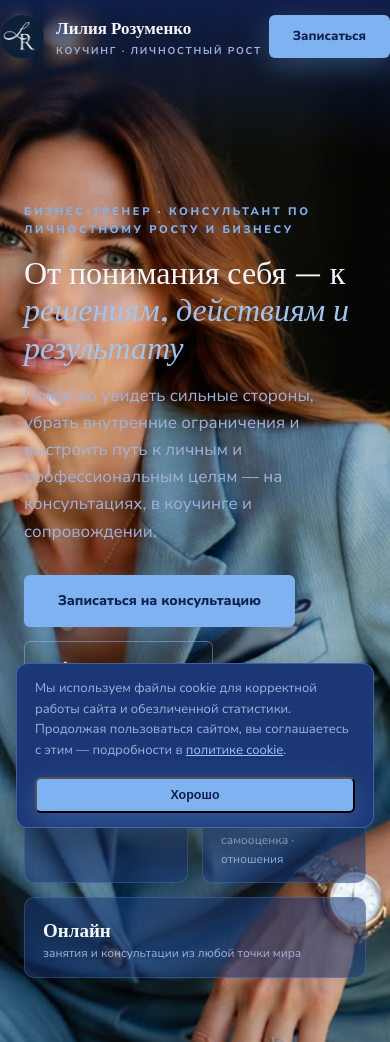
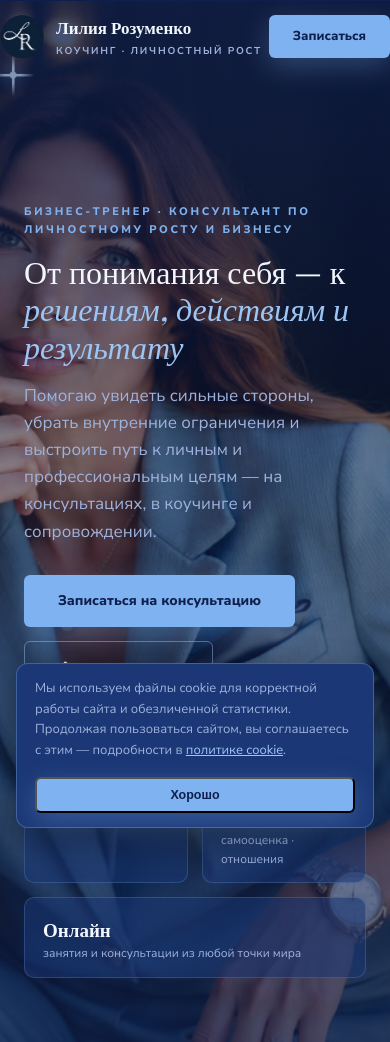
Before and after one commit to LALUNA007/lilia-site, a plain HTML site: page index.html in a window 390 px wide. Shown: the top 1042 px of the page. Drawn offline with nearby package versions, Linux system fonts and the light colour scheme; a web font is replaced by a local one.

Commit message:
Add files via upload

```diff
--- a/index.html
+++ b/index.html
@@ -95,7 +95,16 @@ header {
   .hero { background-position: 72% center; }
 }
 .hero-text { max-width: 55%; padding-left: 22pt; position: relative; z-index: 1; }
-@media (max-width: 860px) { .hero-text { max-width: 100%; padding: 0 24px; } }
+@media (max-width: 860px) {
+  .hero-text { max-width: 100%; padding: 0 24px; }
+}
+@media (max-width: 640px) {
+  /* лёгкое затемнение фото — только на телефонах, чтобы текст читался */
+  .hero::before {
+    height: 100%;
+    background: linear-gradient(180deg, rgba(15, 31, 77, .80), rgba(15, 31, 77, .45) 45%, rgba(15, 31, 77, .70));
+  }
+}
 .hero h1 { font-size: clamp(32px, 5.2vw, 52px); line-height: 1.16; margin-bottom: 18px; }
 .hero h1 em { font-style: italic; color: var(--accent-light); }
 .hero .sub { color: var(--muted); font-size: 17px; max-width: 480px; margin-bottom: 30px; }
@@ -238,6 +247,40 @@ footer a:hover { color: var(--accent-light); }
 .cookie-bar[hidden] { display: none; }
 @media (max-width: 640px) { .cookie-bar .btn { width: 100%; text-align: center; } }
 
+/* ---------- полярная звезда ---------- */
+.star-wrap {
+  position: fixed; left: 40pt; top: 90px; z-index: 5; pointer-events: none;
+}
+@media (max-width: 1239px) {
+  /* на узких экранах звезда меньше — умещается в боковом поле 24px и не наезжает на текст */
+  .star-wrap { left: 8px; top: 70px; }
+  .star { width: 6px; height: 6px; opacity: .9; }
+  .star::before { width: 2px; height: 18px; }
+  .star::after { width: 18px; height: 2px; }
+}
+.star {
+  position: relative; width: 10px; height: 10px; border-radius: 50%;
+  background: radial-gradient(circle, #FFFFFF 0%, #CDE4FF 45%, rgba(205, 228, 255, 0) 78%);
+  box-shadow: 0 0 18px 6px rgba(159, 197, 245, .40);
+  animation: star-pulse 3.2s ease-in-out infinite;
+}
+.star::before, .star::after {
+  content: ""; position: absolute; left: 50%; top: 50%; translate: -50% -50%; border-radius: 3px;
+}
+.star::before {
+  width: 2.5px; height: 50px;
+  background: linear-gradient(180deg, rgba(205, 228, 255, 0), #CDE4FF 32%, #CDE4FF 68%, rgba(205, 228, 255, 0));
+}
+.star::after {
+  width: 50px; height: 2.5px;
+  background: linear-gradient(90deg, rgba(205, 228, 255, 0), #CDE4FF 32%, #CDE4FF 68%, rgba(205, 228, 255, 0));
+}
+@keyframes star-pulse {
+  0%, 100% { opacity: .55; scale: .8; }
+  50% { opacity: 1; scale: 1.15; }
+}
+@media (prefers-reduced-motion: reduce) { .star { animation: none; } }
+
 /* ---------- booking calendar ---------- */
 .booking {
   margin: 32px auto 0; max-width: 760px; text-align: left;
@@ -278,6 +321,9 @@ footer a:hover { color: var(--accent-light); }
 .cal-note { font-size: 12.5px; color: var(--muted); flex: 1; min-width: 220px; }
 @media (max-width: 640px) { .booking { padding: 16px; } .cal-day { height: 34px; } }
 </style>
+
+<!-- Полярная звезда -->
+<div class="star-wrap" aria-hidden="true"><div class="star"></div></div>
 
 <header>
   <div class="wrap nav">
@@ -684,3 +730,21 @@ document.documentElement.lang = 'ru';
   updateSubmit();
 })();
 </script>
+
+<!-- Полярная звезда: спуск по мере прокрутки -->
+<script>
+(function () {
+  var star = document.querySelector('.star-wrap');
+  if (!star) return;
+  function place() {
+    var narrow = window.matchMedia('(max-width: 1239px)').matches;
+    var top = narrow ? 70 : 90, gap = narrow ? 130 : 170; // старт и отступ снизу
+    var max = document.documentElement.scrollHeight - window.innerHeight;
+    var p = max > 0 ? (window.scrollY || document.documentElement.scrollTop) / max : 0;
+    star.style.top = (top + p * (window.innerHeight - top - gap)) + 'px';
+  }
+  window.addEventListener('scroll', function () { requestAnimationFrame(place); }, { passive: true });
+  window.addEventListener('resize', place);
+  place();
+})();
+</script>
```
